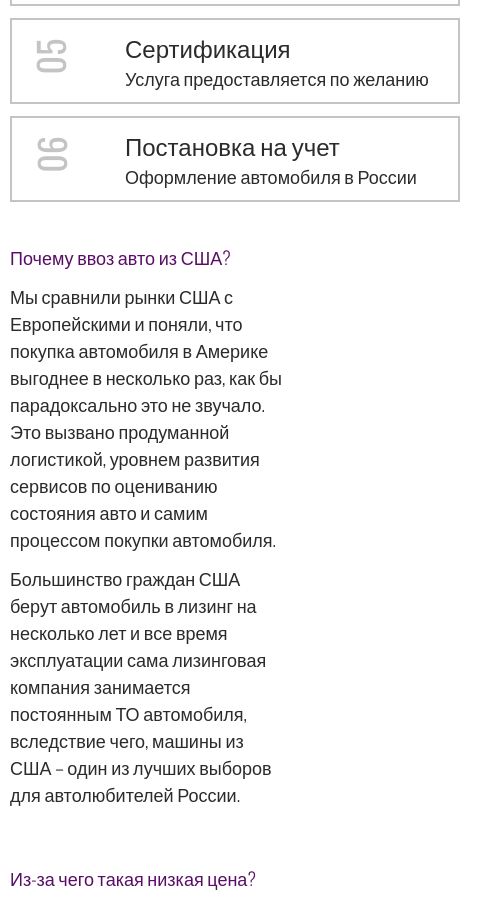
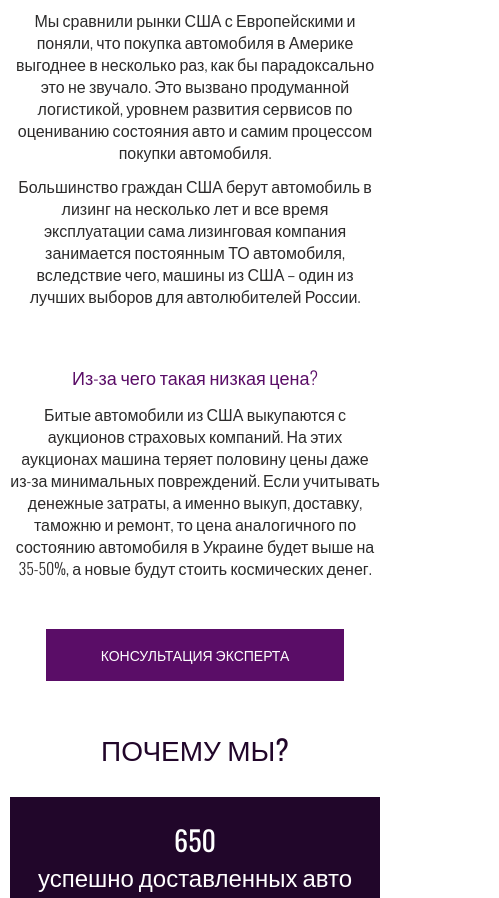
Before and after one commit to alienat3d/usa-autos, a plain HTML site: page index.html in a window 390 px wide. Shown: the part 1726-2624 px from the top of the page, 499 px wide, since content can reach past the window. Drawn offline with nearby package versions, Linux system fonts and the light colour scheme.

Commit message:
19.04 adaptive-2

```diff
--- a/css/media.css
+++ b/css/media.css
@@ -3,19 +3,41 @@
     width: 450px;
   }
 }
+
 @media (max-width: 1024px) {
   .header__images {
     width: 80%;
   }
+
   .services {
     padding-top: 200px;
   }
-  .services__inner{
+
+  .services__inner {
     flex-wrap: wrap;
   }
-  .services__list{
+
+  .services__list {
     order: -1;
     margin-bottom: 30px;
+    width: 100%;
+  }
+
+  .services__item {
+    width: 100%;
+  }
+
+  .services__item:hover {
+    width: 100%;
+  }
+
+  .services__content {
+    width: 100%;
+    margin-right: 0;
+  }
+
+  .benefits__img {
+    display: none;
   }
 }
 
@@ -40,6 +62,46 @@
 
   .header__social {
     padding: 35px 0 20px 59px;
+  }
+
+  .contacts__inner {
+    display: block;
+    text-align: center;
+  }
+
+  .contacts__list {
+    margin-bottom: 50px;
+  }
+
+  .contacts__input {
+    width: 100%;
+  }
+
+  .contacts__button {
+    margin-top: 25px;
+  }
+
+  .contacts__title {
+    margin-left: 0;
+    text-align: center;
+  }
+}
+
+@media (max-width: 768px) {
+  .benefits__inner {
+    text-align: center;
+  }
+
+  .benefits__list {
+    padding: 25px 15px;
+  }
+
+  .benefits__item {
+    width: 100%;
+  }
+
+  .benefits__title {
+    margin-left: 0;
   }
 }
 
@@ -66,6 +128,46 @@
   .social {
     justify-content: center;
   }
+  .
+}
+
+@media (max-width: 600px) {
+  body {
+    font-size: 16px;
+    line-height: 22px;
+  }
+
+  .services {
+    padding-top: 150px;
+  }
+
+  .title {
+    font-size: 28px;
+    line-height: 36px;
+    margin-bottom: 30px;
+    text-align: center;
+  }
+
+  .title::after {
+    display: none;
+  }
+
+  .services__content {
+    text-align: center;
+  }
+
+  .benefits__item-num {
+    font-size: 28px;
+    line-height: 36px;
+  }
+
+  .benefits__title {
+    margin-left: 0;
+  }
+
+  .carousel__item-img {
+    width: 100%;
+  }
 }
 
 @media (max-width: 520px) {
@@ -73,6 +175,10 @@
     flex-wrap: wrap;
     justify-content: center;
     text-align: center;
+  }
+
+  .services {
+    padding-top: 30px;
   }
 
   .logo {
@@ -89,7 +195,36 @@
     margin-top: 20px;
     width: 100%;
   }
+
+  .services__item {
+    padding-left: 60px;
+  }
+
+  .button--decor::before,
+  .button--decor::after {
+    display: none;
+  }
+
+  .services__item::before {
+    left: 12px;
+  }
+
+  .services__inner,
+  .benefits,
+  .carousel {
+    margin-bottom: 50px;
+  }
+
+  .carousel .slick-dots button {
+    width: 20px;
+  }
+
+  .contacts__form {
+    padding: 25px 15px 35px;
+  }
 }
+
+@media (max-width: 360px) {}
 
 @media (max-width: 340px) {
   .header__top {
--- a/index.html
+++ b/index.html
@@ -149,7 +149,7 @@
         </div>
       </div>
     </section>
-    <!--<section class="benefits">
+    <section class="benefits">
       <div class="container">
         <div class="benefits__inner">
           <img class="benefits__img" src="images/car-from-top.png" alt="car from top view">
@@ -324,7 +324,7 @@
         </a>
       </div>
     </div>
-  </footer> -->
+  </footer>
   <script src="https://ajax.googleapis.com/ajax/libs/jquery/3.6.0/jquery.min.js"></script>
   <script src="js/slick.min.js"></script>
   <script src="js/jquery.fancybox.min.js"></script>
--- a/js/main.js
+++ b/js/main.js
@@ -4,6 +4,22 @@
     arrows: false,
     dots: true,
     slidesToShow: 3,
+    responsive: [
+      {
+        breakpoint: 841,
+        settings: {
+          slidesToShow: 2,
+          slidesToScroll: 2,
+        }
+      },
+      {
+        breakpoint: 601,
+        settings: {
+          slidesToShow: 1,
+          slidesToScroll: 1,
+        }
+      }
+    ],
   });
 
 });
```
